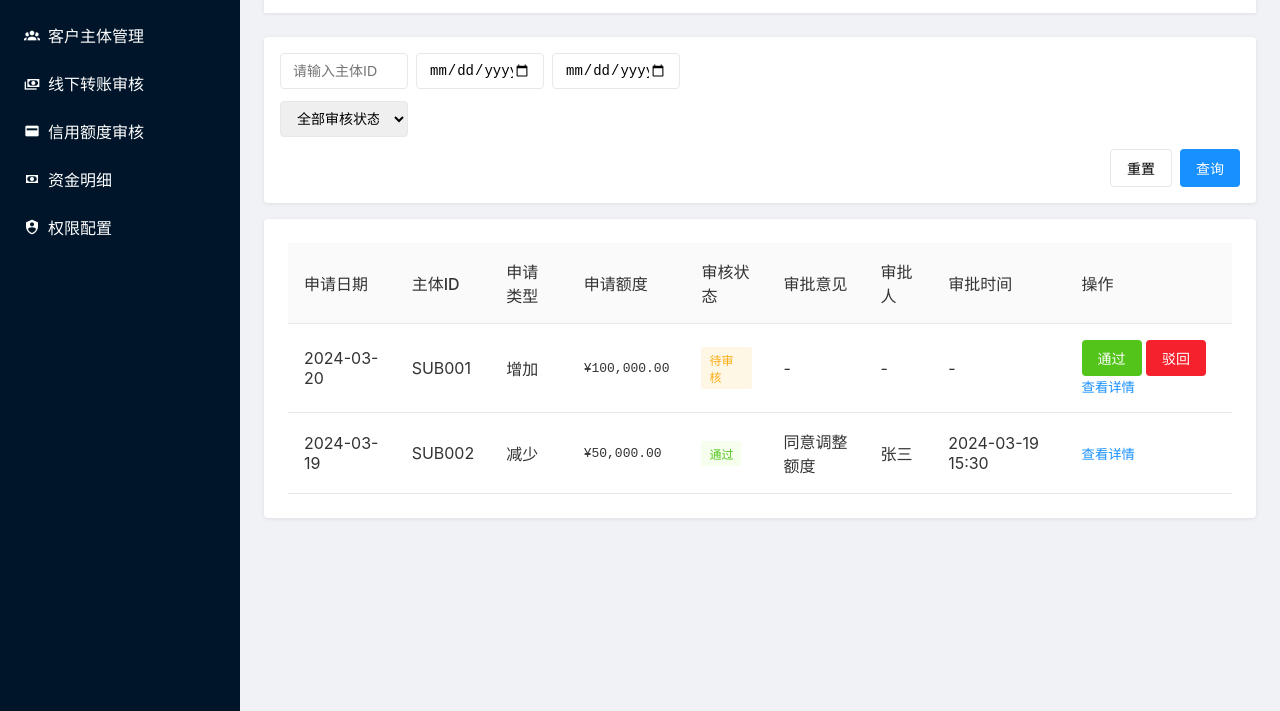
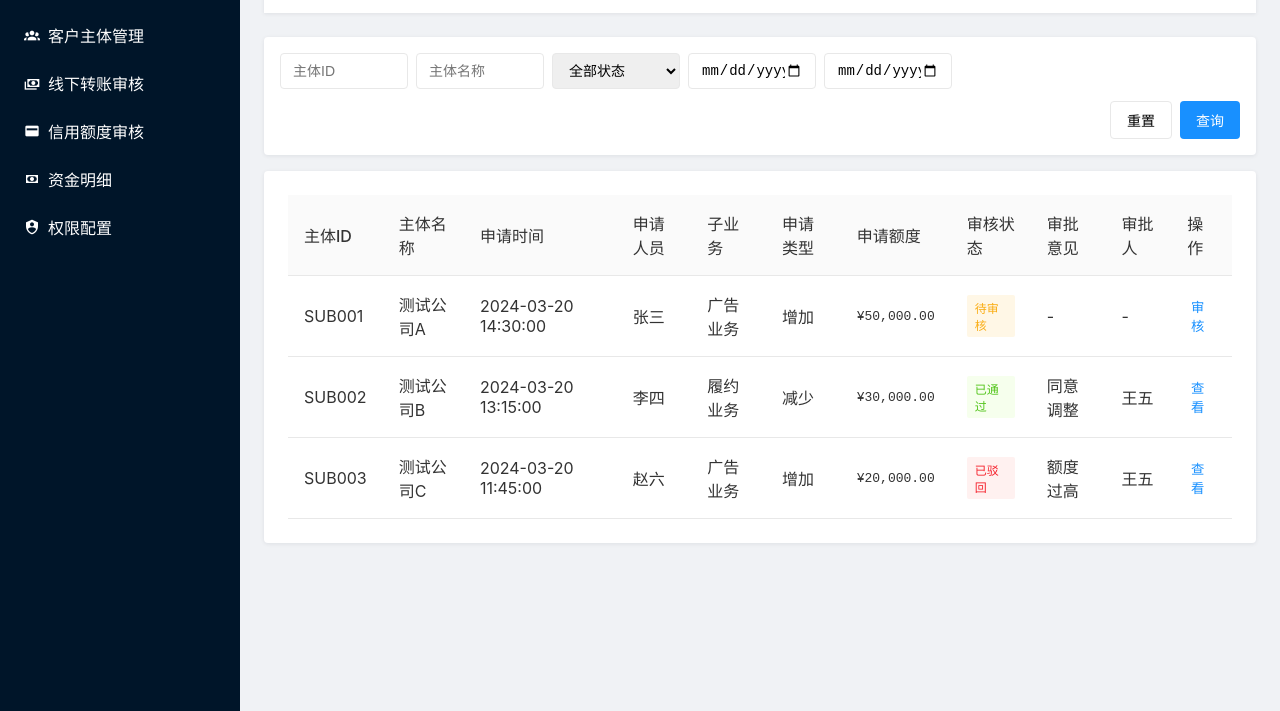
Before and after one commit to TK0918/assets, a plain HTML site: page modules/credit-review.html in a window 1280 px wide. Shown: the part 89-800 px from the top of the page. Drawn offline with Linux system fonts and the light colour scheme.

Commit message:
Update credit review page: adjust application type description and values

```diff
--- a/modules/credit-review.html
+++ b/modules/credit-review.html
@@ -221,6 +221,43 @@
             color: #666;
             font-size: 14px;
         }
+
+        .metric-tooltip {
+            position: relative;
+            display: inline-block;
+            cursor: help;
+        }
+
+        .tooltip-content {
+            display: none;
+            position: absolute;
+            top: 100%;
+            left: 50%;
+            transform: translateX(-50%);
+            background: rgba(0, 0, 0, 0.8);
+            color: white;
+            padding: 8px 12px;
+            border-radius: 4px;
+            font-size: 12px;
+            white-space: nowrap;
+            z-index: 1000;
+            margin-top: 8px;
+        }
+
+        .metric-tooltip:hover .tooltip-content {
+            display: block;
+        }
+
+        .tooltip-content::before {
+            content: '';
+            position: absolute;
+            bottom: 100%;
+            left: 50%;
+            transform: translateX(-50%);
+            border-width: 4px;
+            border-style: solid;
+            border-color: transparent transparent rgba(0, 0, 0, 0.8) transparent;
+        }
     </style>
 </head>
 <body>
@@ -254,23 +291,24 @@
     <div class="filters">
         <div class="filter-row">
             <div class="filter-item">
-                <input type="text" placeholder="请输入主体ID">
+                <input type="text" placeholder="主体ID">
+            </div>
+            <div class="filter-item">
+                <input type="text" placeholder="主体名称">
+            </div>
+            <div class="filter-item">
+                <select>
+                    <option value="">全部状态</option>
+                    <option value="pending">待审核</option>
+                    <option value="approved">通过</option>
+                    <option value="rejected">驳回</option>
+                </select>
             </div>
             <div class="filter-item">
                 <input type="date" placeholder="开始时间">
             </div>
             <div class="filter-item">
                 <input type="date" placeholder="结束时间">
-            </div>
-        </div>
-        <div class="filter-row">
-            <div class="filter-item">
-                <select>
-                    <option value="">全部审核状态</option>
-                    <option value="pending">待审核</option>
-                    <option value="approved">通过</option>
-                    <option value="rejected">驳回</option>
-                </select>
             </div>
         </div>
         <div class="filter-actions">
@@ -283,44 +321,113 @@
         <table>
             <thead>
                 <tr>
-                    <th>申请日期</th>
-                    <th>主体ID</th>
-                    <th>申请类型</th>
-                    <th>申请额度</th>
-                    <th>审核状态</th>
-                    <th>审批意见</th>
-                    <th>审批人</th>
-                    <th>审批时间</th>
+                    <th>
+                        <div class="metric-tooltip">
+                            主体ID
+                            <div class="tooltip-content">客户主体的唯一标识符</div>
+                        </div>
+                    </th>
+                    <th>
+                        <div class="metric-tooltip">
+                            主体名称
+                            <div class="tooltip-content">客户主体的名称</div>
+                        </div>
+                    </th>
+                    <th>
+                        <div class="metric-tooltip">
+                            申请时间
+                            <div class="tooltip-content">信用额度调整申请的提交时间</div>
+                        </div>
+                    </th>
+                    <th>
+                        <div class="metric-tooltip">
+                            申请人员
+                            <div class="tooltip-content">提出信用额度调整申请的业务人员</div>
+                        </div>
+                    </th>
+                    <th>
+                        <div class="metric-tooltip">
+                            子业务
+                            <div class="tooltip-content">需要调整信用额度的业务钱包</div>
+                        </div>
+                    </th>
+                    <th>
+                        <div class="metric-tooltip">
+                            申请类型
+                            <div class="tooltip-content">信用额度调整的方向（增加/减少）</div>
+                        </div>
+                    </th>
+                    <th>
+                        <div class="metric-tooltip">
+                            申请额度
+                            <div class="tooltip-content">申请调整的信用额度金额</div>
+                        </div>
+                    </th>
+                    <th>
+                        <div class="metric-tooltip">
+                            审核状态
+                            <div class="tooltip-content">当前申请的审核状态</div>
+                        </div>
+                    </th>
+                    <th>
+                        <div class="metric-tooltip">
+                            审批意见
+                            <div class="tooltip-content">审核人员给出的处理意见</div>
+                        </div>
+                    </th>
+                    <th>
+                        <div class="metric-tooltip">
+                            审批人
+                            <div class="tooltip-content">执行审核操作的人员</div>
+                        </div>
+                    </th>
                     <th>操作</th>
                 </tr>
             </thead>
             <tbody>
                 <tr>
-                    <td>2024-03-20</td>
                     <td>SUB001</td>
+                    <td>测试公司A</td>
+                    <td>2024-03-20 14:30:00</td>
+                    <td>张三</td>
+                    <td>广告业务</td>
                     <td>增加</td>
-                    <td class="amount">¥100,000.00</td>
+                    <td class="amount primary">¥50,000.00</td>
                     <td><span class="status-tag status-pending">待审核</span></td>
                     <td>-</td>
                     <td>-</td>
-                    <td>-</td>
                     <td>
-                        <button class="btn btn-success">通过</button>
-                        <button class="btn btn-error">驳回</button>
-                        <button class="action-btn">查看详情</button>
+                        <button class="action-btn">审核</button>
                     </td>
                 </tr>
                 <tr>
-                    <td>2024-03-19</td>
                     <td>SUB002</td>
+                    <td>测试公司B</td>
+                    <td>2024-03-20 13:15:00</td>
+                    <td>李四</td>
+                    <td>履约业务</td>
                     <td>减少</td>
-                    <td class="amount">¥50,000.00</td>
-                    <td><span class="status-tag status-approved">通过</span></td>
-                    <td>同意调整额度</td>
-                    <td>张三</td>
-                    <td>2024-03-19 15:30</td>
+                    <td class="amount primary">¥30,000.00</td>
+                    <td><span class="status-tag status-approved">已通过</span></td>
+                    <td>同意调整</td>
+                    <td>王五</td>
                     <td>
-                        <button class="action-btn">查看详情</button>
+                        <button class="action-btn">查看</button>
+                    </td>
+                </tr>
+                <tr>
+                    <td>SUB003</td>
+                    <td>测试公司C</td>
+                    <td>2024-03-20 11:45:00</td>
+                    <td>赵六</td>
+                    <td>广告业务</td>
+                    <td>增加</td>
+                    <td class="amount primary">¥20,000.00</td>
+                    <td><span class="status-tag status-rejected">已驳回</span></td>
+                    <td>额度过高</td>
+                    <td>王五</td>
+                    <td>
+                        <button class="action-btn">查看</button>
                     </td>
                 </tr>
             </tbody>
```
